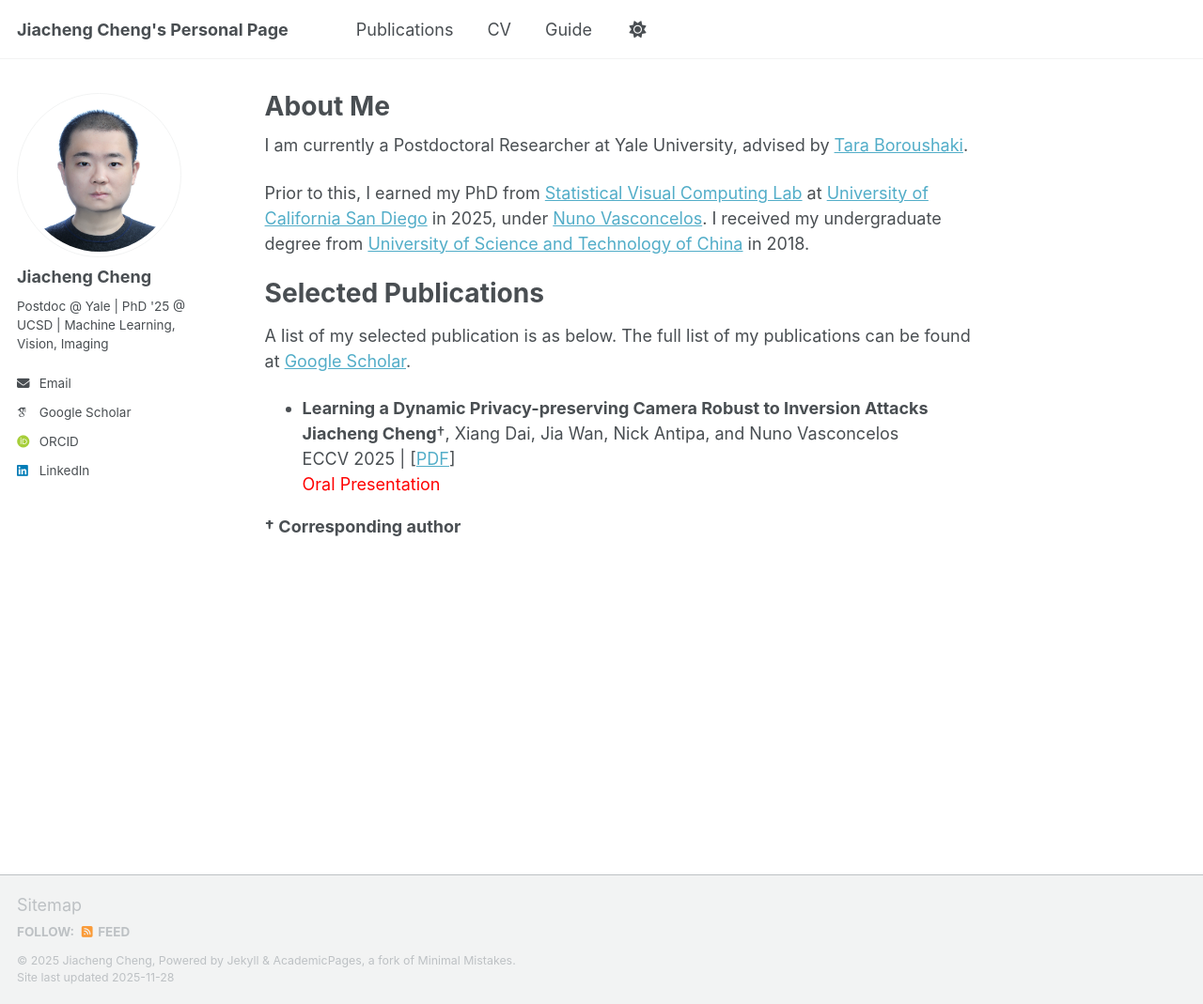
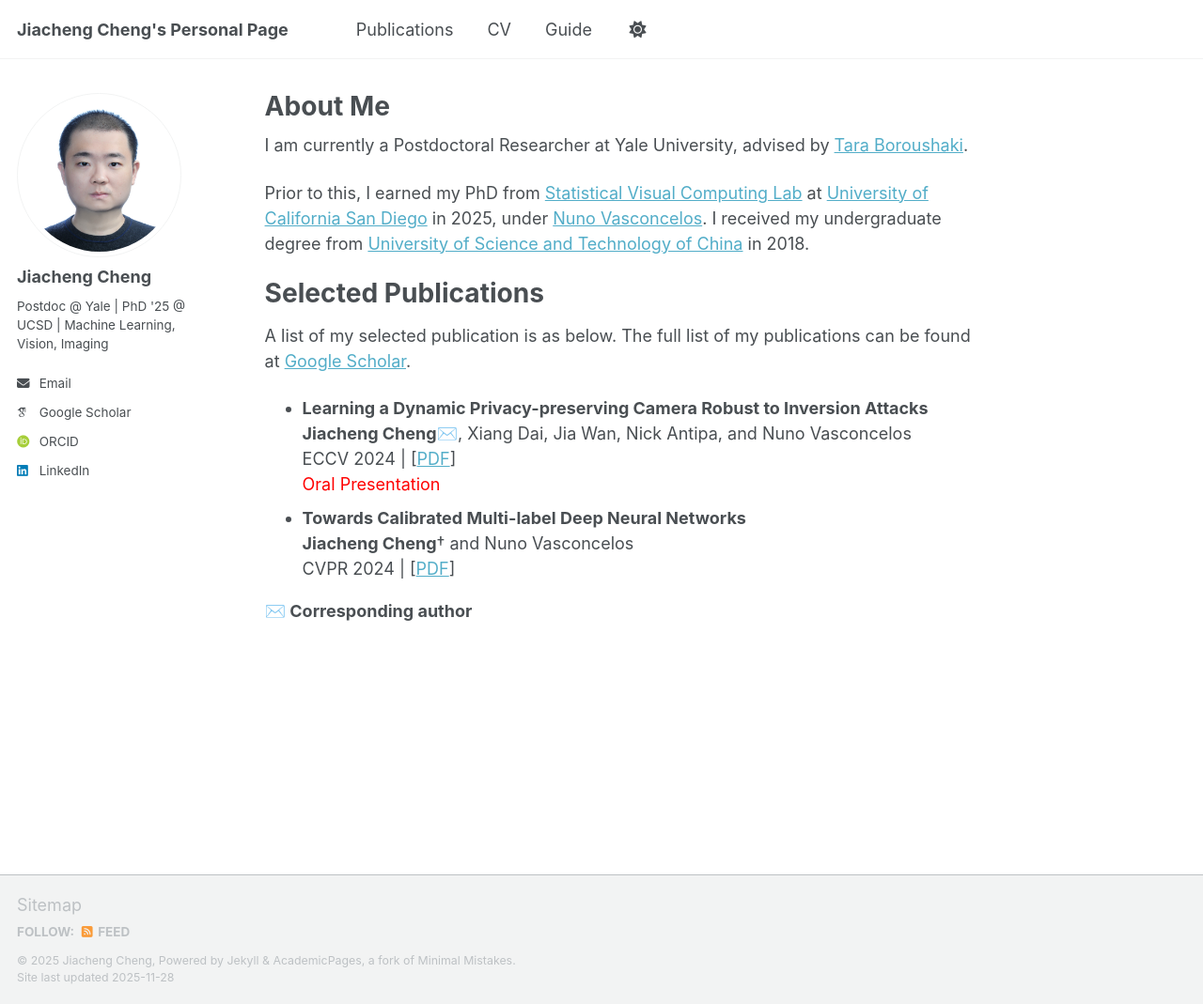
Before and after one commit to JiachengCheng96/JiachengCheng96.github.io, a Jekyll site: the page built from _pages/about.md, in a window 1280 px wide and 1069 px high. Shown: the whole window at 94% size. Built offline with Jekyll 4.4.1, drawn with Linux system fonts in a browser that asks for light colours; some web fonts are replaced; a script that is not in the unit is left out.

Commit message:
Update about.md

```diff
--- a/_pages/about.md
+++ b/_pages/about.md
@@ -17,10 +17,12 @@ Prior to this, I earned my PhD from  [Statistical Visual Computing Lab](http://w
 A list of my selected publication is as below. The full list of my publications can be found at [Google Scholar](https://scholar.google.com/citations?user=bWqc6Z8AAAAJ&hl).
 
 - **Learning a Dynamic Privacy-preserving Camera Robust to Inversion Attacks**
-  **Jiacheng Cheng**†, Xiang Dai, Jia Wan, Nick Antipa, and Nuno Vasconcelos
-  ECCV 2025 | [[PDF](#)]
+  **Jiacheng Cheng**✉️, Xiang Dai, Jia Wan, Nick Antipa, and Nuno Vasconcelos
+  ECCV 2024 | [[PDF](#)]
   <span style="color:red;">Oral Presentation</span>
+- **Towards Calibrated Multi-label Deep Neural Networks**
+  **Jiacheng Cheng**† and Nuno Vasconcelos
+  CVPR 2024 | [[PDF](#)]
 
 
-
-**† Corresponding author**
+**✉️ Corresponding author**
```
